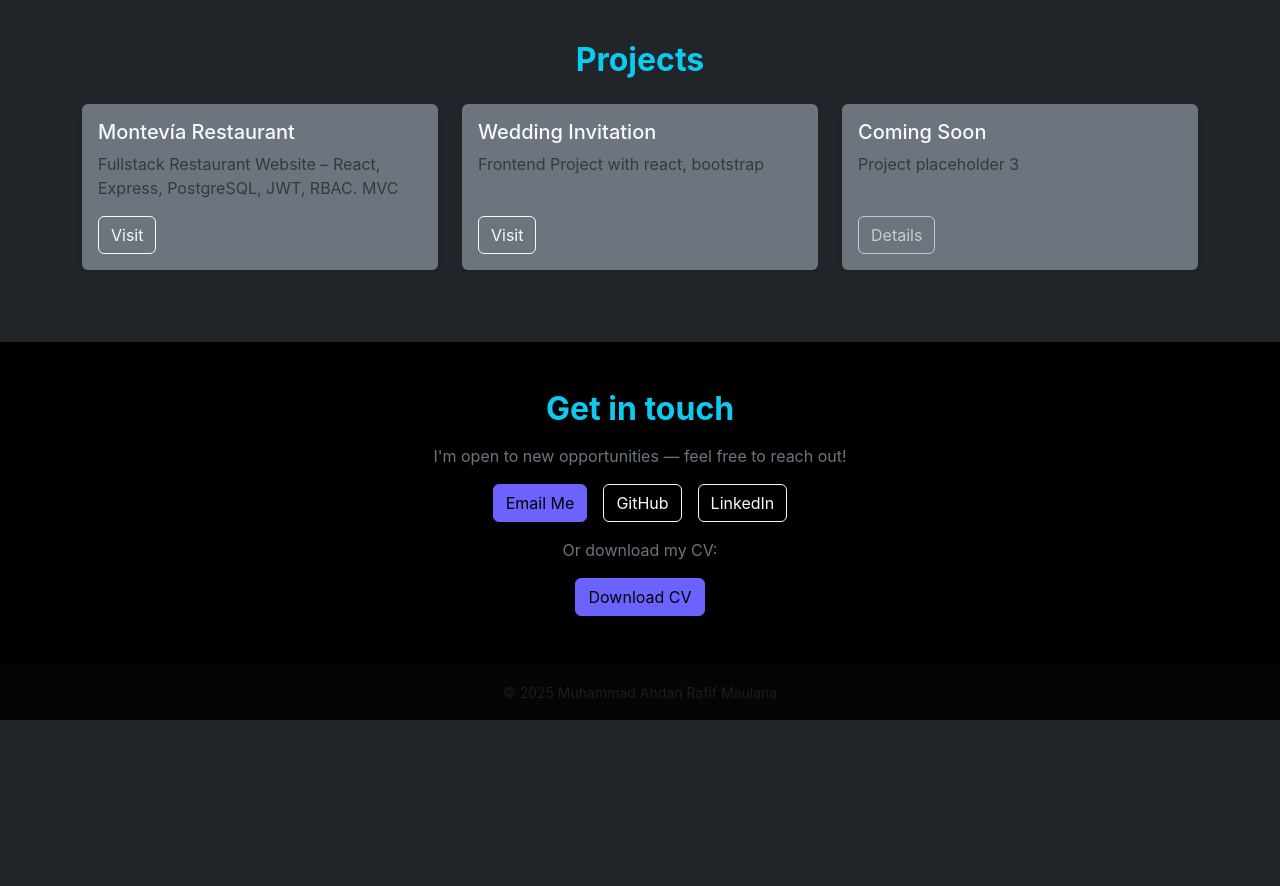
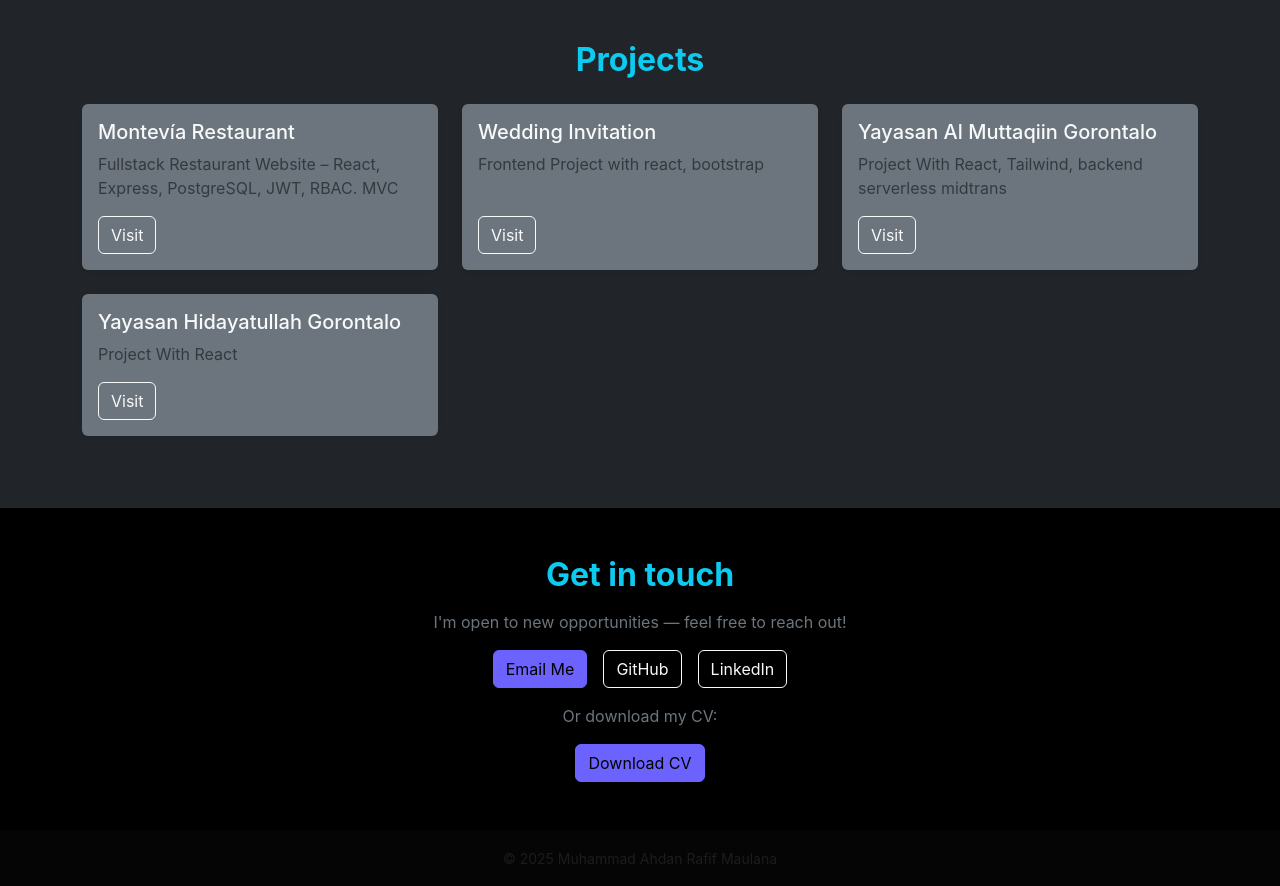
Before and after one commit to rafifmaulana1412/react-portfolio-ahdan, a React (Create React App) app: page / in a window 1280 px wide. Shown: the part 920-1806 px from the top of the page. Before the commit the page ends 1640 px from the top, so only its background shows below. Built offline with nearby package versions, Linux system fonts and the light colour scheme.

Commit message:
Update project details in Projects component

```diff
--- a/src/components/Projects.jsx
+++ b/src/components/Projects.jsx
@@ -14,9 +14,14 @@ const projects = [
     demoLink: "https://wedding-invitation-psi-lac.vercel.app/",
   },
   {
-    title: "Coming Soon",
-    description: "Project placeholder 3",
-    demoLink: null,
+    title: "Yayasan Al Muttaqiin Gorontalo",
+    description: "Project With React, Tailwind, backend serverless midtrans",
+    demoLink: "https://yayasan-almuttaqiin.vercel.app/",
+  },
+   {
+    title: "Yayasan Hidayatullah Gorontalo",
+    description: "Project With React",
+    demoLink: "https://yayasan-hidayatullah-gorontaloutara.vercel.app/",
   },
 ];
 
```
